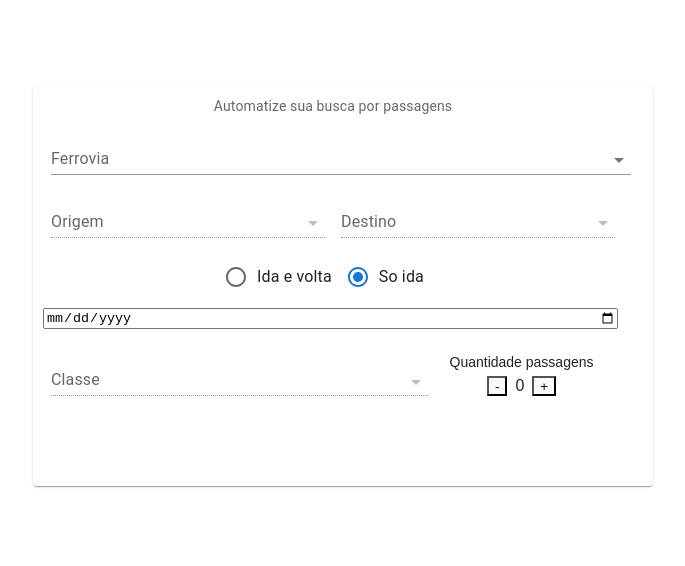
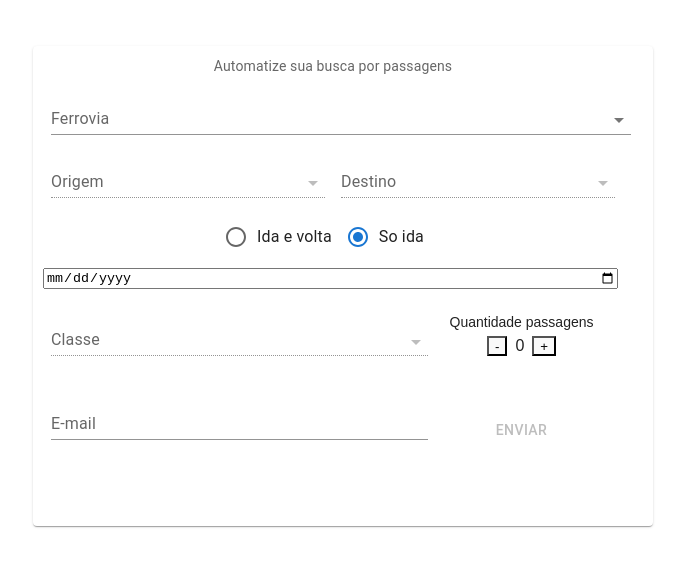
Before and after one commit to victorluizskt/web-scraping-vale, a React (Vite) app: page / in a window 1280 px wide. Shown: the part 114-680 px from the top of the page, without its empty margins (297-982 px from the left). Built offline with nearby package versions, Linux system fonts and the light colour scheme.

Commit message:
add field email

```diff
--- a/src/components/card/index.tsx
+++ b/src/components/card/index.tsx
@@ -10,6 +10,9 @@ import './styles.css';
 import RadioButton from '../radioButton';
 import DatePicker from '../datePicker';
 import ButtonPlus from '../buttonPlus';
+import Box from '@mui/material/Box';
+import TextField from '@mui/material/TextField';
+import Button from '@mui/material/Button';
 
 const initialRailroad: Railroad = {
   railroadSelected: '',
@@ -21,6 +24,9 @@ const initialRailroad: Railroad = {
   classPassage: [],
   classPassageSelected: '',
   numberOfPassengers: 0,
+  email: '',
+  initialDate: '',
+  finalDate: '',
 };
 
 export default function BasicCard() {
@@ -35,8 +41,17 @@ export default function BasicCard() {
     fetchData();
   }, [railroad.railroadSelected]);
 
+  console.log(railroad)
+  const verifyDisabled = (
+    railroad.railroadSelected === ''
+    || railroad.originSelected === ''
+    || railroad.destinySelected === ''
+    || railroad.classPassageSelected === ''
+    || railroad.email === ''
+    || railroad.initialDate === ''
+  )
   return (
-    <Card sx={{ minWidth: 275, width: 620, height: 400 }}>
+    <Card sx={{ minWidth: 275, width: 620, height: 480 }}>
       <CardContent>
         <Typography sx={{ fontSize: 14 }} color="text.secondary" gutterBottom>
           Automatize sua busca por passagens
@@ -80,7 +95,11 @@ export default function BasicCard() {
         <RadioButton
           setGoing={setGoing}
         />
-        <DatePicker going={going} />
+        <DatePicker
+          going={going}
+          setRailroad={setRailroad}
+          railroad={railroad}
+        />
         <div style={{
             display: 'grid',
             marginTop: '14px',
@@ -104,6 +123,38 @@ export default function BasicCard() {
               setQuantity={setQuantity}
             />
         </div>
+        <div style={{
+            display: 'grid',
+            marginTop: '20px',
+            alignItems: 'end',
+            flexDirection: 'row',
+            gridTemplateColumns: '65% 35%'
+        }}>
+          <Box
+            component="form"
+            sx={{
+              '& > :not(style)': { m: 1, width: '100%' },
+            }}
+            noValidate
+            autoComplete="off"
+          >
+            <TextField
+              id="standard-basic"
+              label="E-mail"
+              variant="standard"
+              onChange={(e) => setRailroad({
+                ...railroad,
+                email: e.target.value
+              })}
+            />
+          </Box>
+          <Button
+            variant="text"
+            disabled={verifyDisabled}
+          >
+            Enviar
+          </Button>
+        </div>
       </CardContent>
     </Card>
   );
--- a/src/components/datePicker/index.tsx
+++ b/src/components/datePicker/index.tsx
@@ -1,25 +1,35 @@
-interface DatePicker {
+import React from 'react';
+
+interface DatePickerProps {
   going: boolean;
+  railroad: {
+    initialDate: string;
+    finalDate: string;
   };
+  setRailroad: (railroad: any) => void;
+}
 
-// add onclick by selected field and save my state
-const DatePicker = ({ going } : DatePicker) => {
+const DatePicker: React.FC<DatePickerProps> = ({ going, railroad, setRailroad }) => {
   return (
-        <div style={{ display: 'flex', width: '100%'}}>
+    <div style={{ display: 'flex', width: '100%' }}>
       <input
-            style={{ marginRight: '5px', width: '100%'}}
-            id="date"
+        style={{ marginRight: '5px', width: '100%' }}
+        id="initialDate"
         type="date"
+        value={railroad.initialDate}
+        onChange={(e) => setRailroad({ ...railroad, initialDate: e.target.value })}
       />
       {going && (
         <input
-                id="date"
+          id="finalDate"
           type="date"
-                style={{ marginLeft: '5px', width: '100%'}}
+          style={{ marginLeft: '5px', width: '100%' }}
+          value={railroad.finalDate}
+          onChange={(e) => setRailroad({ ...railroad, finalDate: e.target.value })}
         />
       )}
     </div>
-    )
+  );
 };
 
 export default DatePicker;
--- a/src/interface/Railroad.ts
+++ b/src/interface/Railroad.ts
@@ -11,6 +11,9 @@ interface Railroad {
     classPassage: Array<ClassPassage>;
     classPassageSelected: string;
     numberOfPassengers: number;
+    email: string;
+    initialDate: string;
+    finalDate: string;
 };
 
 export default Railroad;
```
Lines whose indentation alone changed are shown as unchanged.
